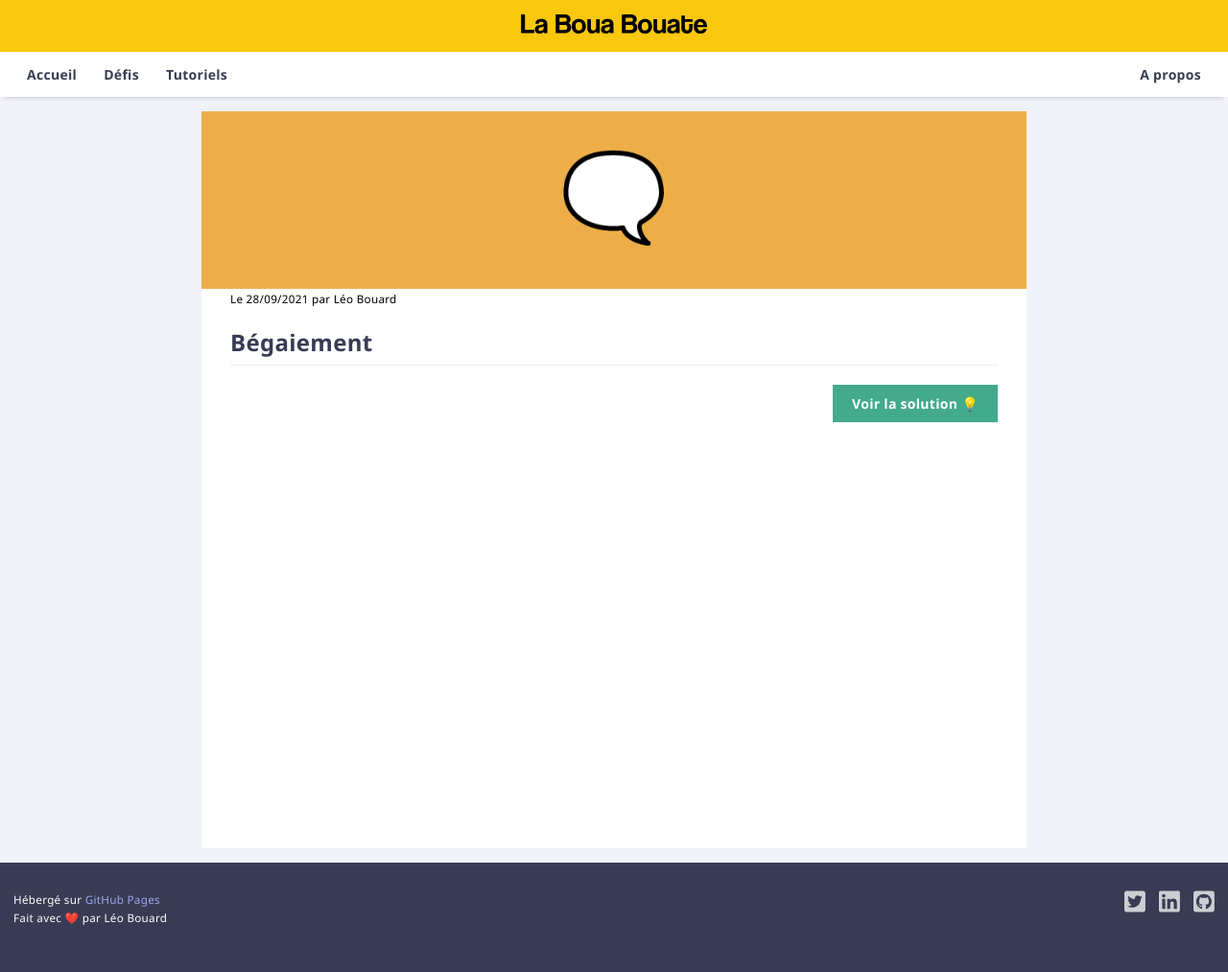
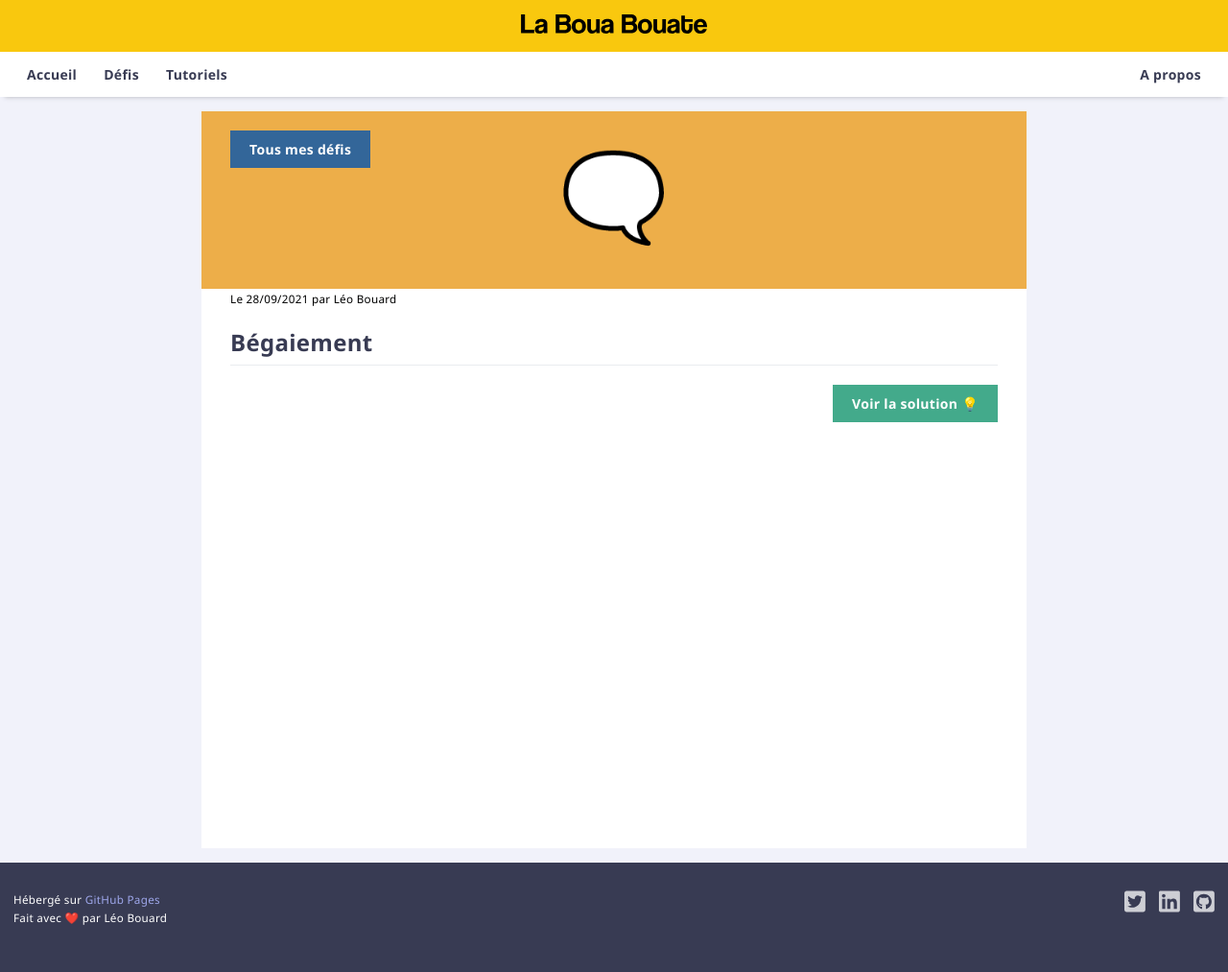
Before and after one commit to leobouard/leobouard.github.io, a Jekyll site: the page built from _posts/2021-09-28-begaiement.md, in a window 1280 px wide. Shown: the whole page at 96% size. Built offline with Jekyll 4.4.1, drawn with Linux system fonts in a browser that asks for light colours.

Commit message:
Update post.html

```diff
--- a/_layouts/post.html
+++ b/_layouts/post.html
@@ -1,12 +1,20 @@
 ---
 layout: default
 ---
+
+{% if page.tags contains "challenges" %}
+<div class="button" style="text-align: left; position: absolute; display: inline; z-index: 3; margin-top: 15px;">
+    <a href="/challenges">Tous mes défis</a>
+</div>
+{% endif %}
 
 {% if page.icon %}
 <div class="postBanner" style="background-color: {{ page.thumbnailColor }};">
     {{ page.icon }}
 </div>
 {% endif %}
+
+
 
 <small>Le {{ page.date | date: "%d/%m/%Y" }} par {{ site.author }}</small>
 
```
Lines whose indentation alone changed are shown as unchanged.
